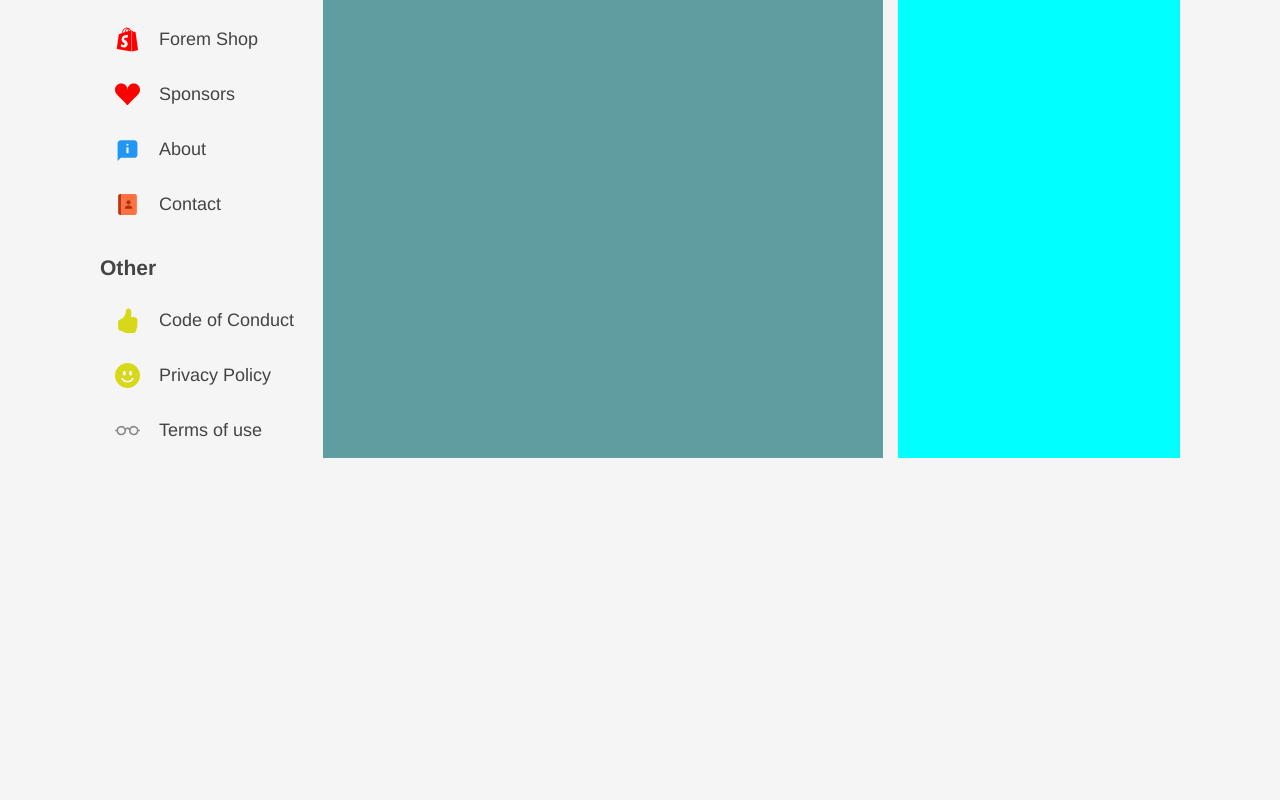
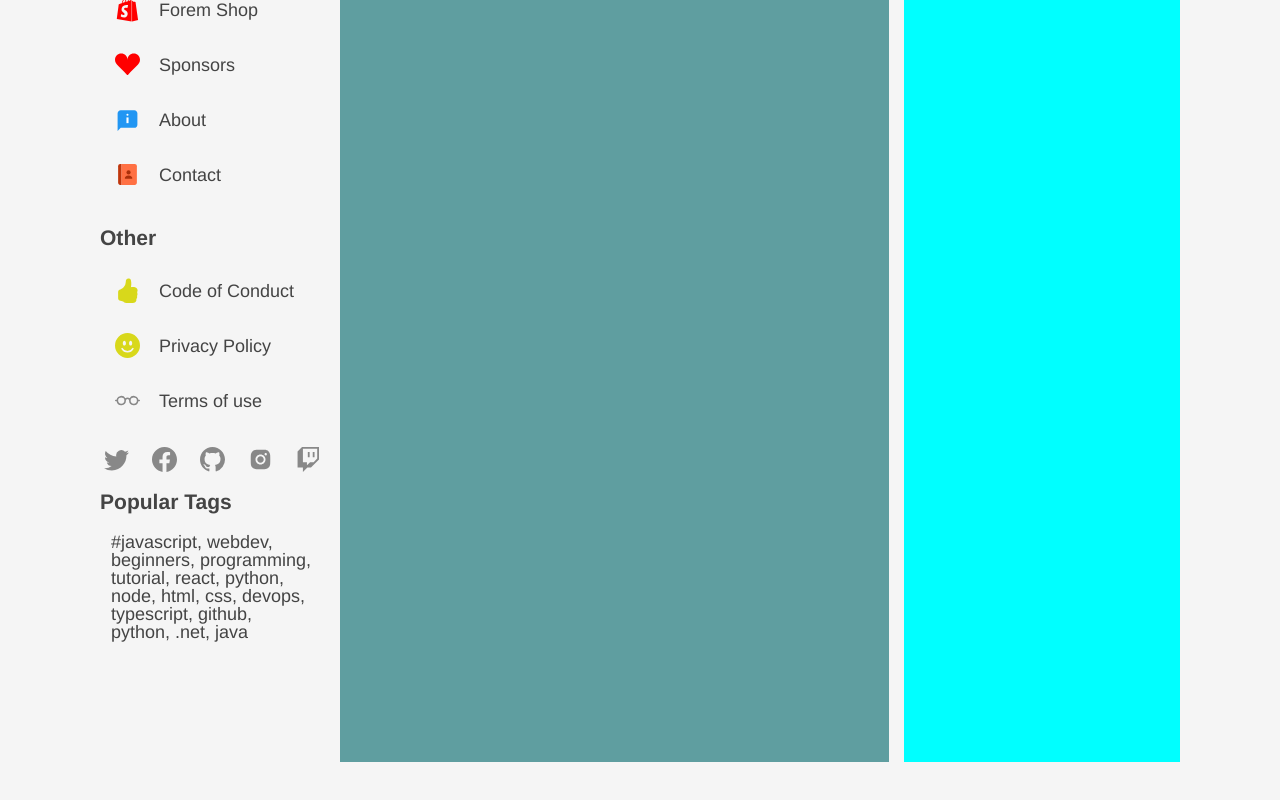
Before and after one commit to NwaguChima/Dev.to_remake, a React (Create React App) app: page / in a window 1280 px wide. Shown: the part 873-1673 px from the top of the page. Before the commit the page ends 1411 px from the top, so only its background shows below. Built offline with nearby package versions, Linux system fonts and the light colour scheme.

Commit message:
started implementation for popular tags

```diff
--- a/src/components/Main/LeftContent/LeftContent.tsx
+++ b/src/components/Main/LeftContent/LeftContent.tsx
@@ -3,6 +3,8 @@ import DevCommunity from "./DevCommunity/DevCommunity";
 import SideNav from "./SideNav/SideNav";
 import styles from "./LeftContent.module.scss";
 import Other from "./Other/Other";
+import SocialIcons from "./SocialIcons/SocialIcons";
+import PopularTags from "./PopularTags/PopularTags";
 
 const LeftContent = () => {
   return (
@@ -10,6 +12,8 @@ const LeftContent = () => {
       <DevCommunity />
       <SideNav />
       <Other />
+      <SocialIcons />
+      <PopularTags />
     </aside>
   );
 };
--- /dev/null
+++ b/src/components/Main/LeftContent/PopularTags/PopularTags.module.scss
@@ -0,0 +1,32 @@
+@use "../../../../Styles/variables.scss" as varr;
+
+.tags__list {
+  //   background-color: aquamarine;
+  height: 25rem;
+  overflow: scroll;
+
+  ul {
+    margin-top: 1rem;
+  }
+
+  li {
+    list-style: none;
+    display: flex;
+    align-items: center;
+    justify-content: flex-start;
+    cursor: pointer;
+    gap: varr.$gap_main;
+    text-decoration: none;
+    padding: varr.$padding_links;
+    border-radius: 0.8rem;
+    -webkit-border-radius: 0.8rem;
+    -moz-border-radius: 0.8rem;
+    -ms-border-radius: 0.8rem;
+    -o-border-radius: 0.8rem;
+  }
+
+  li:hover,
+  li:active {
+    background-color: varr.$hover_bg;
+  }
+}
--- /dev/null
+++ b/src/components/Main/LeftContent/PopularTags/PopularTags.tsx
@@ -0,0 +1,24 @@
+import React from "react";
+import styles from "./PopularTags.module.scss";
+
+let tags = [
+  "javascript, webdev, beginners, programming, tutorial, react, python, node, html, css, devops, typescript, github, python, .net, java",
+];
+
+const PopularTags = () => {
+  return (
+    <div className={styles.popular_tags__container}>
+      <h3 className={styles.tags__header}>Popular Tags</h3>
+      <div className={styles.tags__list}>
+        <ul>
+          {tags.map((el, i) => (
+            <li key={el + i}>{`#${el}`}</li>
+          ))}
+          {/* <li>#javascript</li> */}
+        </ul>
+      </div>
+    </div>
+  );
+};
+
+export default PopularTags;
--- a/src/components/Main/LeftContent/SocialIcons/SocialIcons.module.scss
+++ b/src/components/Main/LeftContent/SocialIcons/SocialIcons.module.scss
@@ -0,0 +1,23 @@
+@use "../../../../Styles/variables.scss" as varr;
+
+.social__container {
+  padding: 1.5rem 0;
+}
+
+.nav__list {
+  display: flex;
+  gap: varr.$gap_main;
+
+  a {
+    text-decoration: none;
+  }
+
+  li {
+    list-style: none;
+  }
+
+  .colorIcon:hover,
+  .colorIcon:active {
+    color: varr.$main_blue;
+  }
+}
--- a/src/components/Main/LeftContent/SocialIcons/SocialIcons.tsx
+++ b/src/components/Main/LeftContent/SocialIcons/SocialIcons.tsx
@@ -7,13 +7,15 @@ import NavStyle from "../SideNav/SideNav.module.scss";
 const SocialIcons = () => {
   return (
     <div className={styles.social__container}>
-      <ul className={NavStyle.nav__list}>
+      <ul className={styles.nav__list}>
         <li className={NavStyle.list_item}>
           <a
             href="https://twitter.com/thepracticaldev"
+            target="_blank"
+            rel="noreferrer"
             className={NavStyle.item_link}
           >
-            <i className={`${NavStyle.item_i} ${styles.yellowI}`}>
+            <i className={`${NavStyle.item_i} ${styles.colorIcon}`}>
               <BsTwitter />
             </i>
           </a>
@@ -21,9 +23,11 @@ const SocialIcons = () => {
         <li className={NavStyle.list_item}>
           <a
             href="https://www.facebook.com/thepracticaldev"
+            target="_blank"
+            rel="noreferrer"
             className={NavStyle.item_link}
           >
-            <i className={`${NavStyle.item_i} ${styles.yellowI}`}>
+            <i className={`${NavStyle.item_i} ${styles.colorIcon}`}>
               <BsFacebook />
             </i>
           </a>
@@ -31,9 +35,11 @@ const SocialIcons = () => {
         <li className={NavStyle.list_item}>
           <a
             href="https://github.com/thepracticaldev"
+            target="_blank"
+            rel="noreferrer"
             className={NavStyle.item_link}
           >
-            <i className={NavStyle.item_i}>
+            <i className={`${NavStyle.item_i} ${styles.colorIcon}`}>
               <BsGithub />
             </i>
           </a>
@@ -41,9 +47,11 @@ const SocialIcons = () => {
         <li className={NavStyle.list_item}>
           <a
             href="instagram.com/thepracticaldev/"
+            target="_blank"
+            rel="noreferrer"
             className={NavStyle.item_link}
           >
-            <i className={NavStyle.item_i}>
+            <i className={`${NavStyle.item_i} ${styles.colorIcon}`}>
               <AiFillInstagram />
             </i>
           </a>
@@ -51,9 +59,11 @@ const SocialIcons = () => {
         <li className={NavStyle.list_item}>
           <a
             href="https://www.twitch.tv/thepracticaldev"
+            target="_blank"
+            rel="noreferrer"
             className={NavStyle.item_link}
           >
-            <i className={NavStyle.item_i}>
+            <i className={`${NavStyle.item_i} ${styles.colorIcon}`}>
               <BsTwitch />
             </i>
           </a>
```
